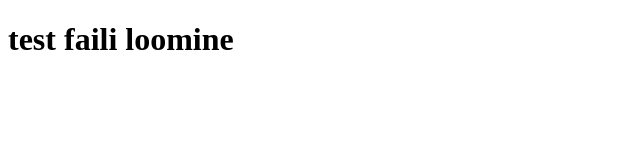
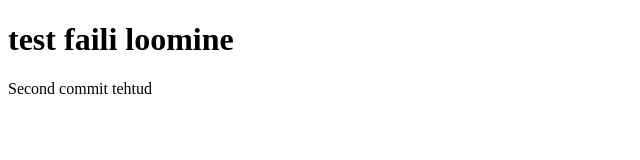
Before and after one commit to JOstapjuk/HarjuNaidisProjekt, a plain HTML site: page test.html in a window 1280 px wide. Shown: the whole page, without its empty margins (0-640 px from the left). Drawn offline with Linux system fonts and the light colour scheme.

Commit message:
teine test commit

```diff
--- a/test.html
+++ b/test.html
@@ -6,5 +6,6 @@
 </head>
 <body>
 <h1>test faili loomine</h1>
+<p>Second commit tehtud</p>
 </body>
 </html>
```
